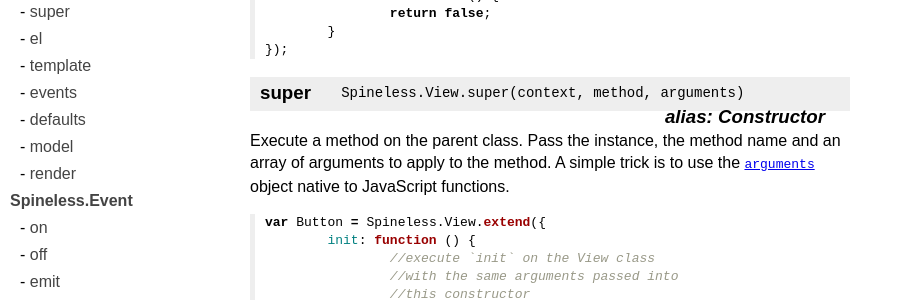
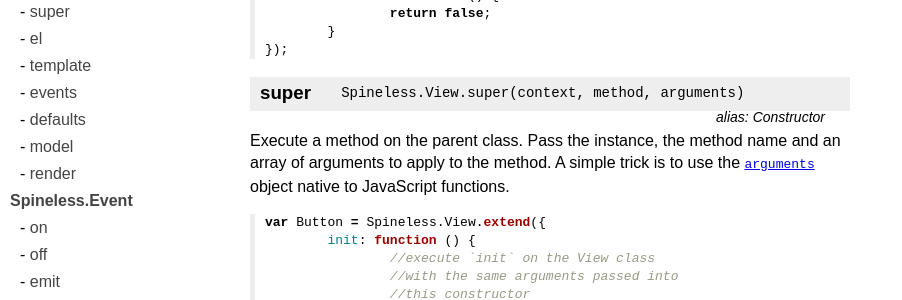
Before and after one commit to louisstow/Spineless, a Jekyll site: the page built from index.md, in a window 1280 px wide and 1400 px high, scrolled down 739 px. Shown: the part 150-450 px from the top of the window, without its empty margins (0-902 px from the left). Built offline with Jekyll 4.4.1, drawn with Linux system fonts in a browser that asks for light colours; Markdown is read by kramdown in place of the engine named in the settings.

Commit message:
* remove nav * alias

```diff
--- a/stylesheets/global.css
+++ b/stylesheets/global.css
@@ -65,6 +65,8 @@
 h3 em {
     float: right;
     margin-right: 15px;
+	font-size: 14px;
+	font-weight: normal;
 }
 
 pre {
```
Also changed, not shown: _includes/nav.md (deleted, +0 -2 lines).
